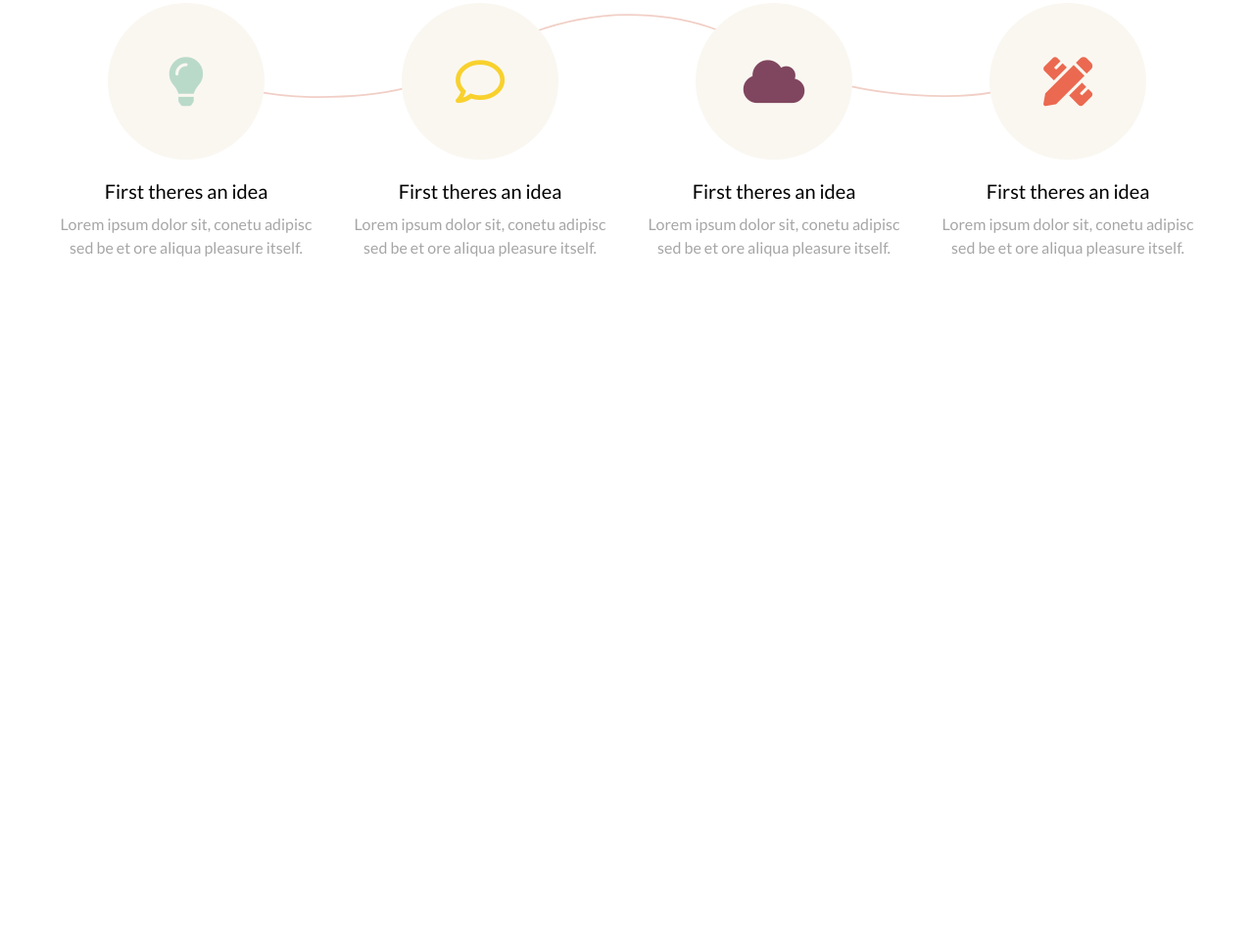
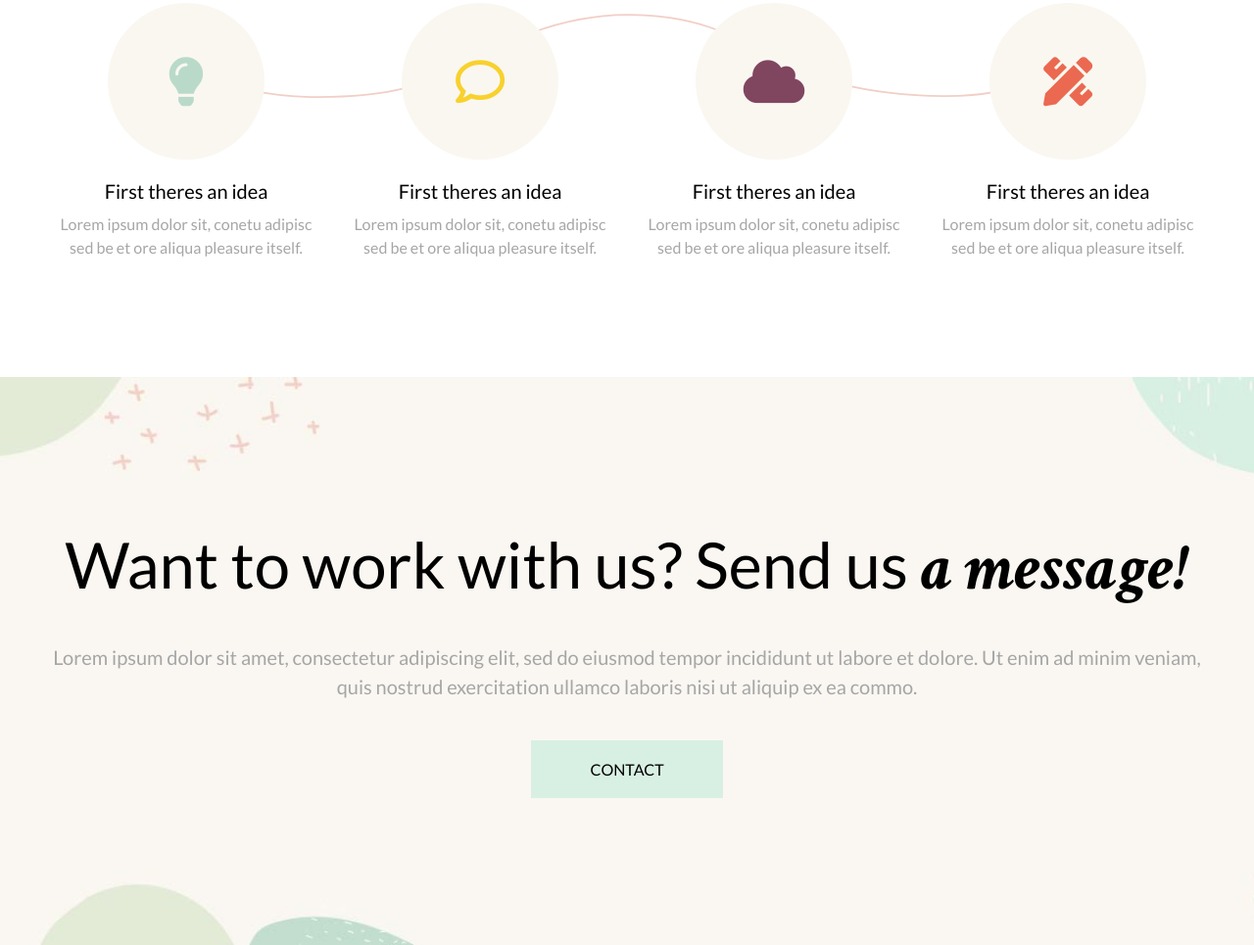
Before and after one commit to SimoneSichili/proj-html-vuejs, a website: page index.html in a window 1280 px wide. Shown: the part 1884-2849 px from the top of the page at 98% size. Before the commit the page ends 2269 px from the top, so only its background shows below. Drawn offline with nearby package versions, Linux system fonts and the light colour scheme.

Commit message:
Add "contact" section.

```diff
--- a/index.html
+++ b/index.html
@@ -125,7 +125,12 @@
         <!-- process -->
 
         <!-- message -->
-        <section class="message">
+        <section class="contact">
+            <h2>Want to work with us? Send us <span>a message!</span></h2>
+            <div class="wrapper">
+                <p>Lorem ipsum dolor sit amet, consectetur adipiscing elit, sed do eiusmod tempor incididunt ut labore et dolore. Ut enim ad minim veniam, quis nostrud exercitation ullamco laboris nisi ut aliquip ex ea commo.</p>
+                <a href="#" class="btn">Contact</a>
+            </div>
 
         </section>
         <!-- message -->
--- a/src/app.scss
+++ b/src/app.scss
@@ -5,6 +5,6 @@
 @import "partials/_jumbotron";
 @import "partials/_gallery";
 @import "partials/_process";
-@import "partials/_message";
+@import "partials/_contact";
 @import "partials/_articles";
 @import "partials/_footer";
--- a/src/partials/_commons.scss
+++ b/src/partials/_commons.scss
@@ -6,3 +6,8 @@
     list-style: none;
     font-family: $Lato;
 }
+
+.wrapper {
+    max-width: 1200px;
+    margin: auto;
+}
--- /dev/null
+++ b/src/partials/_contact.scss
@@ -0,0 +1,28 @@
+.contact {
+    width: 100%;
+    padding: 150px 0;
+    text-align: center;
+    background-image: url("../img/h-2-background-1.jpg");
+    @include background;
+    h2 {
+        @include title;
+        margin-bottom: 30px;
+        span {
+            @include titleItalic;
+        }
+    }
+    p {
+        margin-bottom: 40px;
+        font-size: 20px;
+        line-height: 1.5;
+        color: $greyText;
+    }
+    .btn {
+        display: inline-block;
+        padding: 20px 60px;
+        text-transform: uppercase;
+        text-decoration: none;
+        color: #000;
+        background-color: $btnColor;
+    }
+}
--- a/src/partials/_mixins.scss
+++ b/src/partials/_mixins.scss
@@ -20,3 +20,23 @@
         font-size: 50px;
     }
 }
+
+@mixin title {
+    margin-bottom: 50px;
+    text-align: center;
+    font-size: 65px;
+    font-weight: 500;
+}
+
+@mixin titleItalic {
+    font-family: $Crimsom;
+    font-size: 70px;
+    font-style: italic;
+    font-weight: 700;
+}
+
+@mixin background {
+    background-position: center;
+    background-repeat: no-repeat;
+    background-size: cover;
+}
--- a/src/partials/_process.scss
+++ b/src/partials/_process.scss
@@ -2,20 +2,12 @@
     width: 100%;
     padding: 120px 0;
     h2 {
-        margin-bottom: 50px;
-        text-align: center;
-        font-size: 65px;
-        font-weight: 500;
+        @include title;
         span {
-            font-family: $Crimsom;
-            font-size: 70px;
-            font-style: italic;
-            font-weight: 700;
+            @include titleItalic;
         }
     }
     .wrapper {
-        max-width: 1200px;
-        margin: auto;
         display: flex;
         background-image: url("../svg/svg-3.svg");
         background-repeat: no-repeat;
@@ -32,7 +24,7 @@
                 font-weight: 500;
             }
             p {
-                color: #A6A6A6;
+                color: $greyText;
                 line-height: 1.5;
             }
             &:nth-child(1) i {
--- a/src/partials/_variables.scss
+++ b/src/partials/_variables.scss
@@ -5,6 +5,8 @@ $Crimsom: 'Crimson Text', serif;
 // colors
 $navActive: #F3D0C7;
 $itemBg: #faf7f1;
+$greyText: #A6A6A6;
+$btnColor: #D8F0E3;
 
 // icon colors
 $item1: #badac9;
```
Also changed, not shown: css/app.css, img/h-2-background-1.jpg (added), src/partials/_message.scss (deleted).
